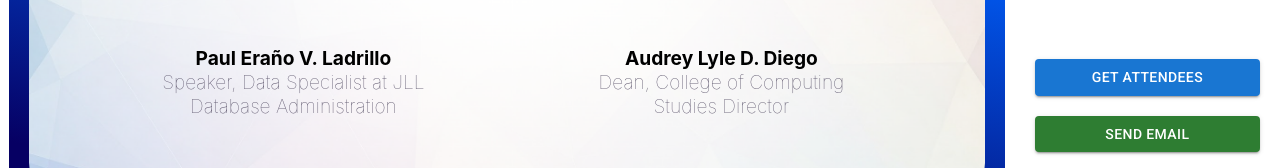
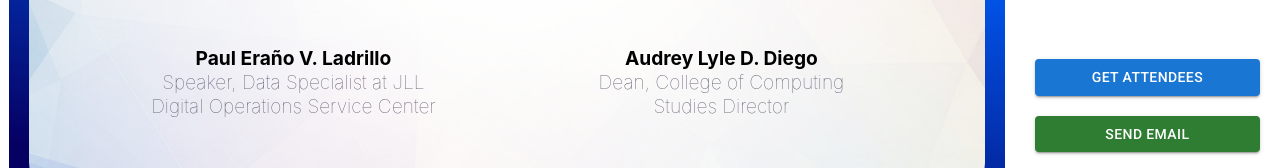
Before and after one commit to VemAiensi/Cert-Provider, a React (Vite) app: page / in a window 1280 px wide. Shown: the part 628-796 px from the top of the page. Built offline with nearby package versions, Linux system fonts and the light colour scheme.

Commit message:
Corrected Speaker's Title

```diff
--- a/src/App.jsx
+++ b/src/App.jsx
@@ -185,11 +185,10 @@ function App() {
                         </tr>
                         <tr>
                           <td style="text-align: center">
-                            <i
-                              >Seminar Speaker <br/>
-                              Data Specialist in JLL Database
-                              Administration</i
-                            >
+                            <i>
+                              Seminar Speaker <br/>
+                              Data Specialist at  JLL Digital Operations Service Center
+                            </i>
                           </td>
                         </tr>
                       </tbody>
--- a/src/Certificate.jsx
+++ b/src/Certificate.jsx
@@ -40,7 +40,10 @@ const Certificate = forwardRef((props, ref) => {
           <div className="signatories">
             <div>
               <h3>Paul Eraño V. Ladrillo</h3>
-              <p>Speaker, Data Specialist at JLL Database Administration</p>
+              <p>
+                Speaker, Data Specialist at JLL Digital Operations Service
+                Center
+              </p>
             </div>
             <div>
               <h3>Audrey Lyle D. Diego</h3>
```
